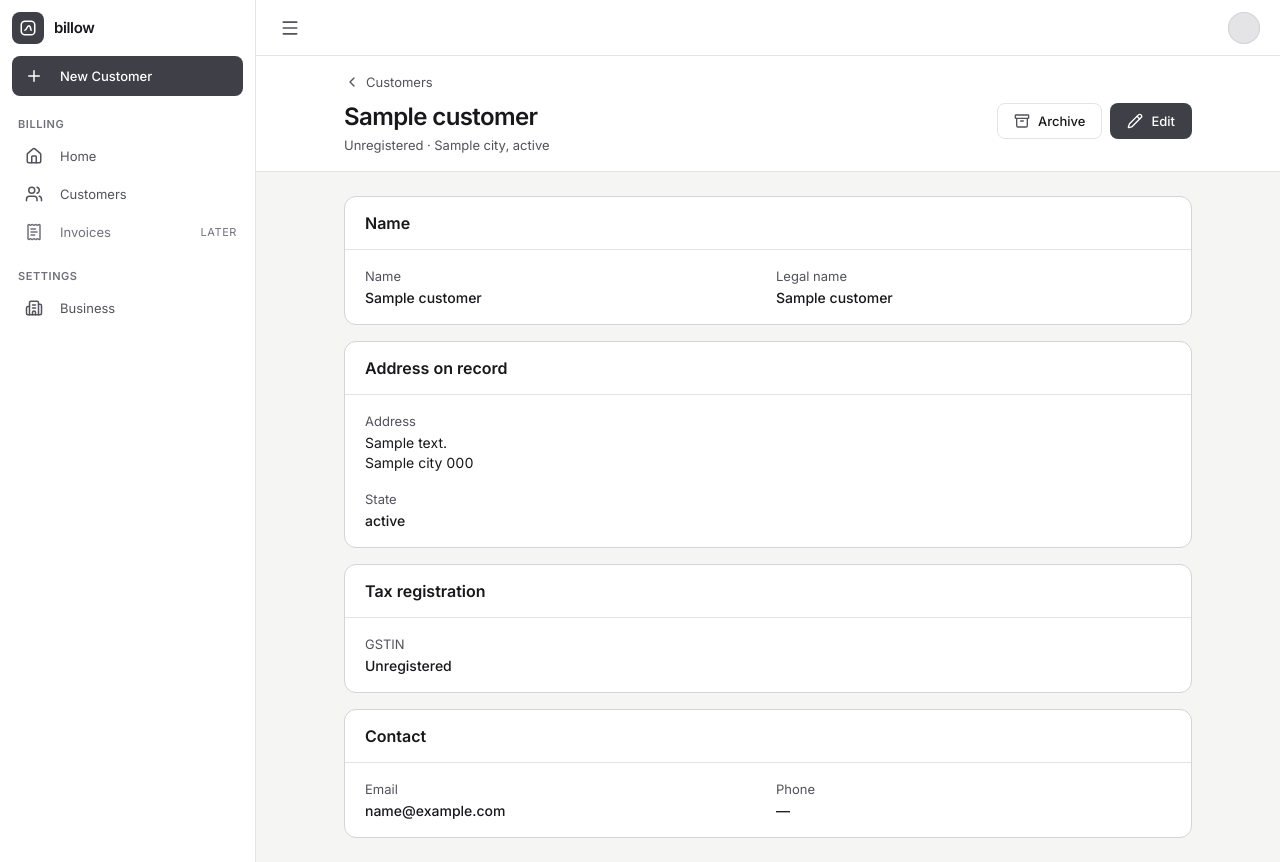
After one commit to konfpa/billow, a Django app: template templates/customers/detail.html in a window 1280 px wide. The commit adds this page. Run offline with Django 5.2, Linux system fonts and the light colour scheme; the template is opened without the code that fills it: most values are stand-ins (such as "Sample title", 1, 10 or a date in 2020); style sheets or scripts are compiled from the project's sources.

Commit message:
feat(customers): add a read-only customer detail page
A Customer could only be seen inside the edit form, so checking what
an invoice will carry meant opening a form that asks to be changed,
and the Address on record was only visible in a textarea. Give each
Customer a page of its own at customers/<pk>/, and make it the place
the record's actions are reached from.

- Show the Customer as konspec form-page/readonly under the
  page-header/back band, in the customer form's section order:
  name (legal name only when it differs), address on record line by
  line, GSTIN or Unregistered, and contact with empty values as a dash
- Reach archived Customers too, with the back link returning to the
  archived filter
- Link both directory layouts to the detail page instead of the form
- Move Archive and Restore from the edit band to the detail band, and
  point the edit page's back link and Cancel at the detail page
- Redirect a saved edit, an archive and a restore to the detail page;
  recording a new Customer still returns to the directory
- Give the Archived pill the registry's zinc-700 text

Closes #40

```diff
--- a/apps/customers/urls.py
+++ b/apps/customers/urls.py
@@ -5,6 +5,7 @@ from apps.customers import views
 urlpatterns = [
     path("customers/", views.customer_directory, name="customer_directory"),
     path("customers/new/", views.record_customer, name="record_customer"),
+    path("customers/<int:pk>/", views.customer_detail, name="customer_detail"),
     path("customers/<int:pk>/edit/", views.edit_customer, name="edit_customer"),
     path(
         "customers/<int:pk>/archive/",
--- /dev/null
+++ b/templates/customers/detail.html
@@ -0,0 +1,134 @@
+{% extends "base.html" %}
+
+{% block title %}{{ customer.name }} · billow{% endblock %}
+
+{% block main %}
+{% comment %}
+  konspec form-page/readonly under a page-header/back band: the same sections
+  in the same order as the Customer form, each a <dl> rather than a field.
+  Archiving is the record's own action, so it sits in the band, and it takes
+  no confirmation: nothing is deleted and Restore undoes it in one press,
+  which is below the bar alert-dialog sets for interrupting.
+{% endcomment %}
+<div data-kui="form-page/readonly" class="text-zinc-900">
+
+  <header data-kui="page-header/back" class="border-b border-zinc-200 bg-white">
+    <div class="mx-auto max-w-4xl px-4 py-4 lg:px-6">
+      <a href="{% url 'customer_directory' %}{% if customer.is_archived %}?show=archived{% endif %}" class="inline-flex items-center gap-1.5 rounded text-[13px]/5 text-zinc-600 hover:text-zinc-900 focus-visible:outline-3 focus-visible:outline-offset-2 focus-visible:outline-zinc-700/15">
+        <i data-lucide="chevron-left" class="size-4"></i>Customers
+      </a>
+
+      <div class="mt-2 flex flex-wrap items-start justify-between gap-x-6 gap-y-3">
+        <div class="min-w-0">
+          <div class="flex flex-wrap items-center gap-x-3 gap-y-2">
+            <h1 class="text-[24px]/7 font-semibold tracking-tight">{{ customer.name }}</h1>
+            {% if customer.is_archived %}
+              <span class="inline-flex items-center gap-1.5 rounded-full bg-zinc-200 px-2.5 py-0.5 text-[12px]/4 font-medium text-zinc-700 ring-1 ring-inset ring-zinc-300">
+                <span class="size-1.5 rounded-full bg-zinc-400" aria-hidden="true"></span>Archived
+              </span>
+            {% endif %}
+          </div>
+          <p class="mt-1 text-[13px]/5 tabular-nums text-zinc-600">
+            {% if customer.is_archived %}
+              Archived on {{ customer.archived_at|date:"j F Y" }}, and out of the ordinary directory. Every invoice already issued still names them.
+            {% else %}
+              {% if customer.is_registered %}{{ customer.gstin }}{% else %}Unregistered{% endif %} · {{ customer.city }}, {{ customer.get_state_display }}
+            {% endif %}
+          </p>
+        </div>
+
+        <div class="flex flex-wrap items-center gap-2">
+          {% if customer.is_archived %}
+            <form method="post" action="{% url 'restore_customer' customer.pk %}">
+              {% csrf_token %}
+              <button type="submit" class="inline-flex h-9 items-center gap-2 rounded-lg border border-zinc-200 bg-white px-4 text-[13px]/5 font-medium hover:bg-zinc-200 focus-visible:outline-3 focus-visible:outline-offset-2 focus-visible:outline-zinc-700/15">
+                <i data-lucide="archive-restore" class="size-4 text-zinc-600"></i>Restore
+              </button>
+            </form>
+          {% else %}
+            <form method="post" action="{% url 'archive_customer' customer.pk %}">
+              {% csrf_token %}
+              <button type="submit" class="inline-flex h-9 items-center gap-2 rounded-lg border border-zinc-200 bg-white px-4 text-[13px]/5 font-medium hover:bg-zinc-200 focus-visible:outline-3 focus-visible:outline-offset-2 focus-visible:outline-zinc-700/15">
+                <i data-lucide="archive" class="size-4 text-zinc-600"></i>Archive
+              </button>
+            </form>
+          {% endif %}
+          <a href="{% url 'edit_customer' customer.pk %}"
+             class="inline-flex h-9 items-center gap-2 rounded-lg border border-transparent bg-zinc-700 px-4 text-[13px]/5 font-medium text-white hover:bg-zinc-800 focus-visible:outline-3 focus-visible:outline-offset-2 focus-visible:outline-zinc-700/15">
+            <i data-lucide="pencil" class="size-4"></i>Edit
+          </a>
+        </div>
+      </div>
+    </div>
+  </header>
+
+  <div class="mx-auto max-w-4xl space-y-4 p-4 pb-6 lg:p-6">
+    {% include "core/messages.html" %}
+
+    <div class="overflow-hidden rounded-xl border border-zinc-300 bg-white">
+      <div class="border-b border-zinc-200 px-5 py-3.5">
+        <h2 class="text-[16px]/6 font-semibold">Name</h2>
+      </div>
+      <dl class="grid gap-4 px-5 py-4 text-[13px]/5 sm:grid-cols-2">
+        <div>
+          <dt class="text-zinc-600">Name</dt>
+          <dd class="mt-0.5 text-[14px]/5 font-medium">{{ customer.name }}</dd>
+        </div>
+        {% if customer.invoice_name != customer.name %}
+          <div>
+            <dt class="text-zinc-600">Legal name</dt>
+            <dd class="mt-0.5 text-[14px]/5 font-medium">{{ customer.legal_name }}</dd>
+          </div>
+        {% endif %}
+      </dl>
+    </div>
+
+    <div class="overflow-hidden rounded-xl border border-zinc-300 bg-white">
+      <div class="border-b border-zinc-200 px-5 py-3.5">
+        <h2 class="text-[16px]/6 font-semibold">Address on record</h2>
+      </div>
+      <dl class="grid gap-4 px-5 py-4 text-[13px]/5 sm:grid-cols-2">
+        <div class="sm:col-span-2">
+          <dt class="text-zinc-600">Address</dt>
+          <dd class="mt-0.5 text-[14px]/5">
+            {{ customer.address|linebreaksbr }}<br>
+            {{ customer.city }} <span class="tabular-nums">{{ customer.postal_code }}</span>
+          </dd>
+        </div>
+        <div>
+          <dt class="text-zinc-600">State</dt>
+          <dd class="mt-0.5 text-[14px]/5 font-medium">{{ customer.get_state_display }}</dd>
+        </div>
+      </dl>
+    </div>
+
+    <div class="overflow-hidden rounded-xl border border-zinc-300 bg-white">
+      <div class="border-b border-zinc-200 px-5 py-3.5">
+        <h2 class="text-[16px]/6 font-semibold">Tax registration</h2>
+      </div>
+      <dl class="grid gap-4 px-5 py-4 text-[13px]/5 sm:grid-cols-2">
+        <div>
+          <dt class="text-zinc-600">GSTIN</dt>
+          <dd class="mt-0.5 text-[14px]/5 font-medium tabular-nums">{% if customer.is_registered %}{{ customer.gstin }}{% else %}Unregistered{% endif %}</dd>
+        </div>
+      </dl>
+    </div>
+
+    <div class="overflow-hidden rounded-xl border border-zinc-300 bg-white">
+      <div class="border-b border-zinc-200 px-5 py-3.5">
+        <h2 class="text-[16px]/6 font-semibold">Contact</h2>
+      </div>
+      <dl class="grid gap-4 px-5 py-4 text-[13px]/5 sm:grid-cols-2">
+        <div>
+          <dt class="text-zinc-600">Email</dt>
+          <dd class="mt-0.5 break-words text-[14px]/5 font-medium">{{ customer.email|default:"—" }}</dd>
+        </div>
+        <div>
+          <dt class="text-zinc-600">Phone</dt>
+          <dd class="mt-0.5 text-[14px]/5 font-medium tabular-nums">{{ customer.phone|default:"—" }}</dd>
+        </div>
+      </dl>
+    </div>
+  </div>
+</div>
+{% endblock %}
--- a/templates/customers/directory.html
+++ b/templates/customers/directory.html
@@ -84,7 +84,7 @@
             {% for customer in customers %}
               <tr class="relative border-b border-zinc-100 last:border-0 hover:bg-zinc-100 has-[a:focus-visible]:bg-zinc-100">
                 <td class="px-4 py-2 font-medium">
-                  <a href="{% url 'edit_customer' customer.pk %}" class="underline underline-offset-2 after:absolute after:inset-0 focus-visible:outline-3 focus-visible:outline-offset-2 focus-visible:outline-zinc-700/15">{{ customer.name }}</a>
+                  <a href="{% url 'customer_detail' customer.pk %}" class="underline underline-offset-2 after:absolute after:inset-0 focus-visible:outline-3 focus-visible:outline-offset-2 focus-visible:outline-zinc-700/15">{{ customer.name }}</a>
                 </td>
                 <td class="px-4 py-2 tabular-nums">{% if customer.is_registered %}{{ customer.gstin }}{% else %}<span class="text-zinc-600">Unregistered</span>{% endif %}</td>
                 <td class="px-4 py-2">{{ customer.city }}</td>
@@ -99,7 +99,7 @@
             <li class="relative hover:bg-zinc-100 has-[a:focus-visible]:bg-zinc-100">
               <div class="px-4 py-3">
                 <div class="flex items-baseline justify-between gap-3">
-                  <a href="{% url 'edit_customer' customer.pk %}" class="text-[14px]/5 font-medium underline underline-offset-2 after:absolute after:inset-0 focus-visible:outline-3 focus-visible:outline-offset-2 focus-visible:outline-zinc-700/15">{{ customer.name }}</a>
+                  <a href="{% url 'customer_detail' customer.pk %}" class="text-[14px]/5 font-medium underline underline-offset-2 after:absolute after:inset-0 focus-visible:outline-3 focus-visible:outline-offset-2 focus-visible:outline-zinc-700/15">{{ customer.name }}</a>
                   <span class="shrink-0 text-[14px]/5 tabular-nums">{% if customer.is_registered %}{{ customer.gstin }}{% else %}<span class="text-zinc-600">Unregistered</span>{% endif %}</span>
                 </div>
                 <p class="mt-0.5 text-[13px]/5 text-zinc-600">{{ customer.city }} · {{ customer.get_state_display }}</p>
--- a/templates/customers/form.html
+++ b/templates/customers/form.html
@@ -100,7 +100,7 @@
       </span>
     </p>
     <div class="flex w-full flex-col gap-2 sm:w-auto sm:flex-row sm:items-center">
-      <a href="{% url 'customer_directory' %}{% if customer.is_archived %}?show=archived{% endif %}" x-ref="cancel" @click="cancel"
+      <a href="{% if customer %}{% url 'customer_detail' customer.pk %}{% else %}{% url 'customer_directory' %}{% endif %}" x-ref="cancel" @click="cancel"
          class="inline-flex h-9 items-center justify-center rounded-lg border border-transparent px-4 text-[13px]/5 font-medium text-zinc-900 hover:bg-zinc-200 focus-visible:outline-3 focus-visible:outline-offset-2 focus-visible:outline-zinc-700/15">Cancel</a>
       <button type="submit"
               class="inline-flex h-9 items-center justify-center rounded-lg border border-transparent bg-zinc-700 px-4 text-[13px]/5 font-medium text-white hover:bg-zinc-800 focus-visible:outline-3 focus-visible:outline-offset-2 focus-visible:outline-zinc-700/15">Save</button>
```
Also changed, not shown: apps/customers/views.py (+10 -3 lines), templates/customers/edit.html (+5 -25 lines), tests/customers/conftest.py (+6 -0 lines), tests/customers/test_archiving.py (+19 -7 lines), tests/customers/test_detail.py (added, +120 -0 lines), tests/customers/test_directory.py (+9 -0 lines), tests/customers/test_editing.py (+18 -3 lines).
